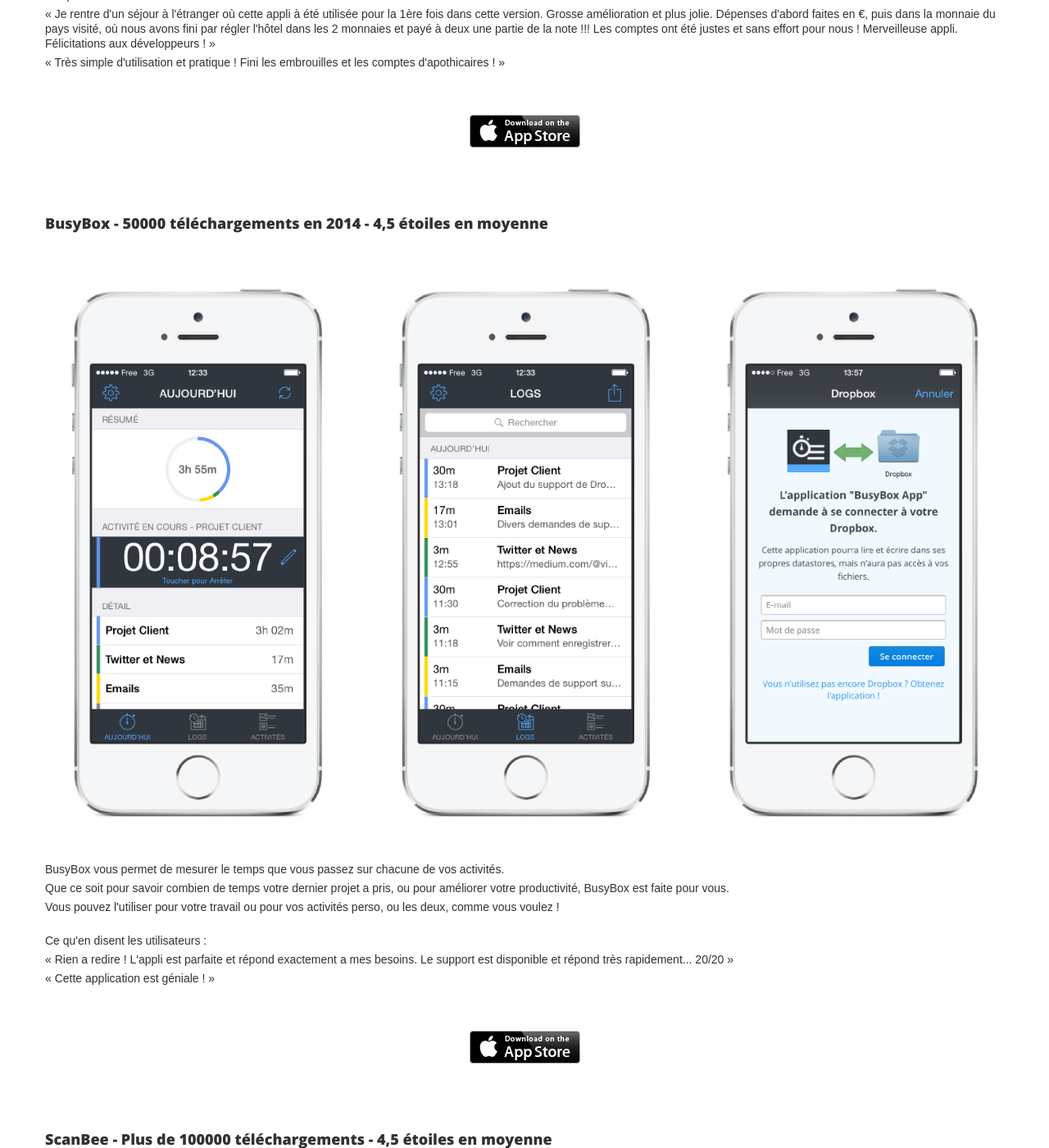
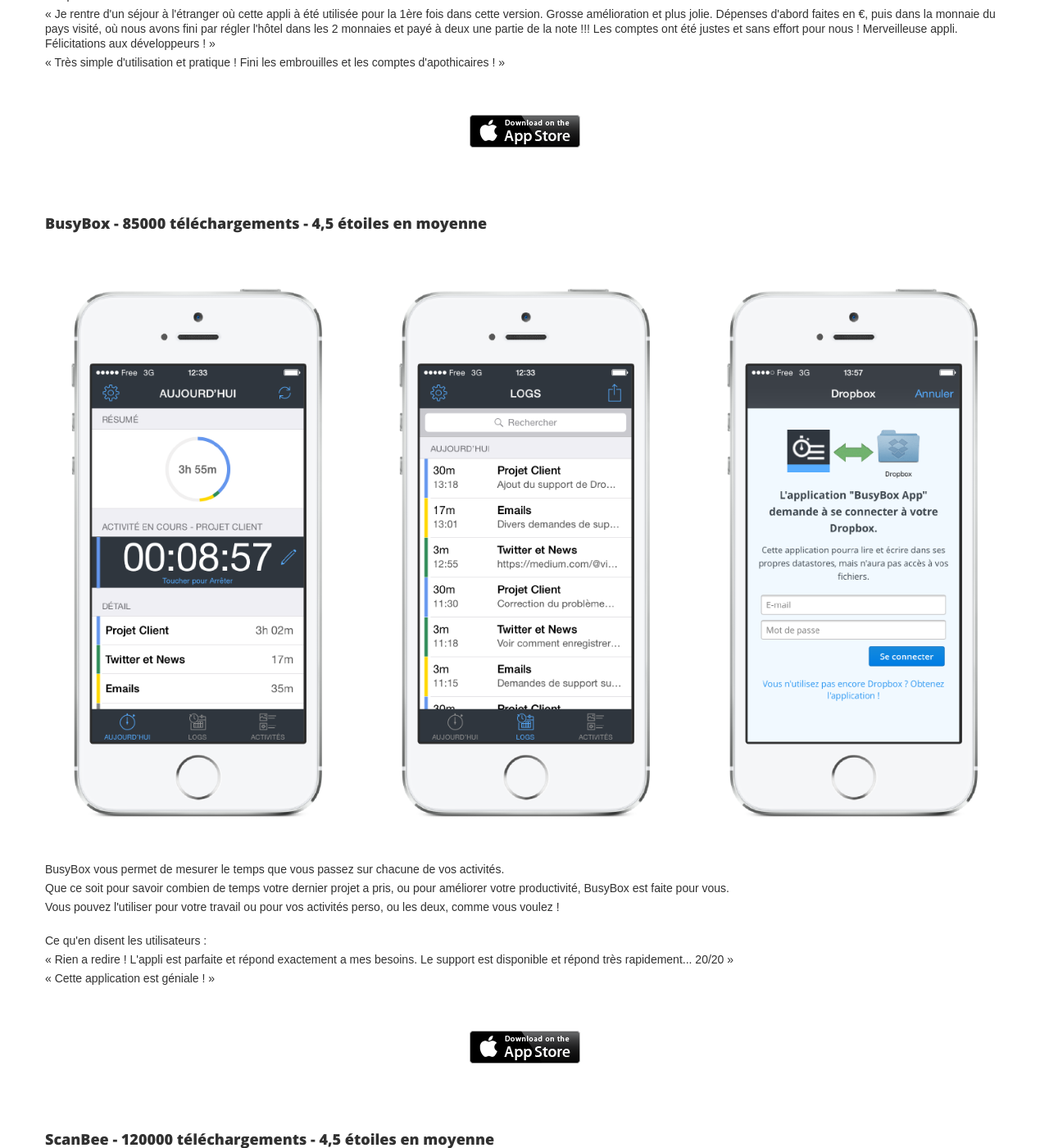
Before and after one commit to creynaud/creynaud.github.io, a Jekyll site: the page built from portfolio-fr.html, in a window 1280 px wide and 1400 px high, scrolled down 1130 px. Shown: the whole window at 82% size. Built offline with Jekyll 4.4.1, drawn with Linux system fonts in a browser that asks for light colours; nearby versions of some CDN libraries; comment, search, counter and statistics services are not loaded.

Commit message:
Update number of downloads for my apps

```diff
--- a/_data/trads.yml
+++ b/_data/trads.yml
@@ -13,7 +13,7 @@
   feature1: "iPhone Apps"
   detail1: "I craft iPhone and iPad apps."
   feature2: "App Store"
-  detail2: "My apps got more than 100000 downloads in 2014."
+  detail2: "My apps got more than 200000 downloads."
   feature3: "Cloud"
   detail3: "I build apps that take advantage of the cloud."
   feature4: "Day Rate"
@@ -39,7 +39,7 @@
   feature1: "Apps iPhone"
   detail1: "Je crée des applications pour iPhone et iPad."
   feature2: "App Store"
-  detail2: "Mes applications ont été téléchargées plus de 100000 fois en 2014"
+  detail2: "Mes applications ont été téléchargées plus de 200000 fois."
   feature3: "Cloud"
   detail3: "Je conçois des services qui tirent profit du cloud."
   feature4: "Tarif"
--- a/portfolio-fr.html
+++ b/portfolio-fr.html
@@ -53,7 +53,7 @@
         </div>
         <div class="row padding-top">
             <div class="span12">
-                <h3>BusyBox - 50000 téléchargements en 2014 - 4,5 étoiles en moyenne</h3>
+                <h3>BusyBox - 85000 téléchargements - 4,5 étoiles en moyenne</h3>
             </div>
         </div>
         <div class="row">
@@ -87,7 +87,7 @@
         </div>
         <div class="row padding-top">
             <div class="span12">
-                <h3>ScanBee - Plus de 100000 téléchargements - 4,5 étoiles en moyenne</h3>
+                <h3>ScanBee - 120000 téléchargements - 4,5 étoiles en moyenne</h3>
             </div>
         </div>
         <div class="row">
--- a/portfolio.html
+++ b/portfolio.html
@@ -48,7 +48,7 @@
         </div>
         <div class="row padding-top">
             <div class="span12">
-                <h3>BusyBox - 50000 downloads in 2014 - 4.5 stars average rating</h3>
+                <h3>BusyBox - 85000 downloads - 4.5 stars average rating</h3>
             </div>
         </div>
         <div class="row">
@@ -79,7 +79,7 @@
         </div>
         <div class="row padding-top">
             <div class="span12">
-                <h3>ScanBee - 100000 downloads - 4.5 stars average rating</h3>
+                <h3>ScanBee - 120000 downloads - 4.5 stars average rating</h3>
             </div>
         </div>
         <div class="row">
```
